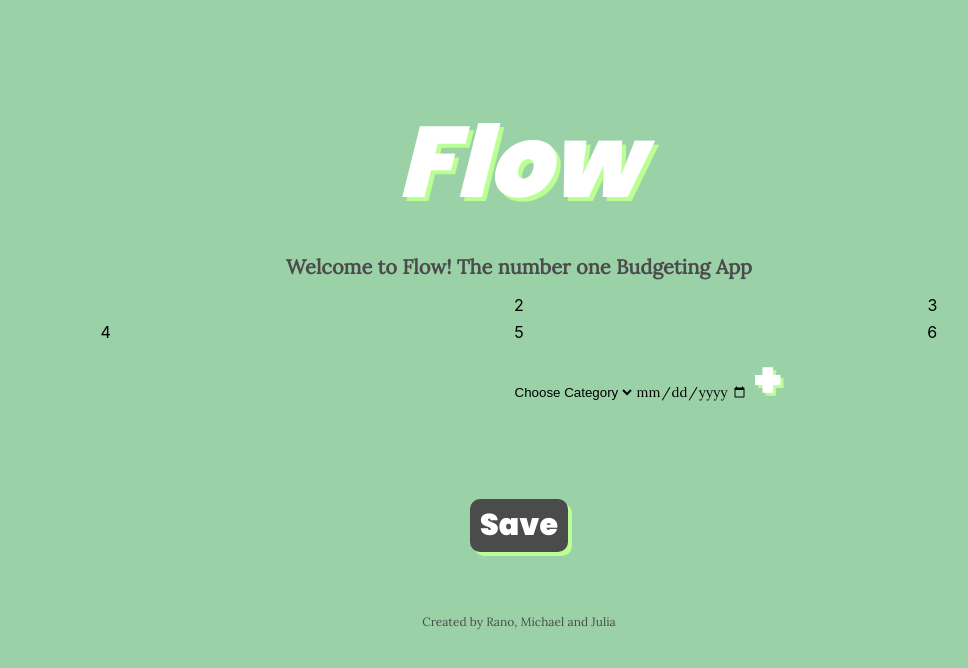
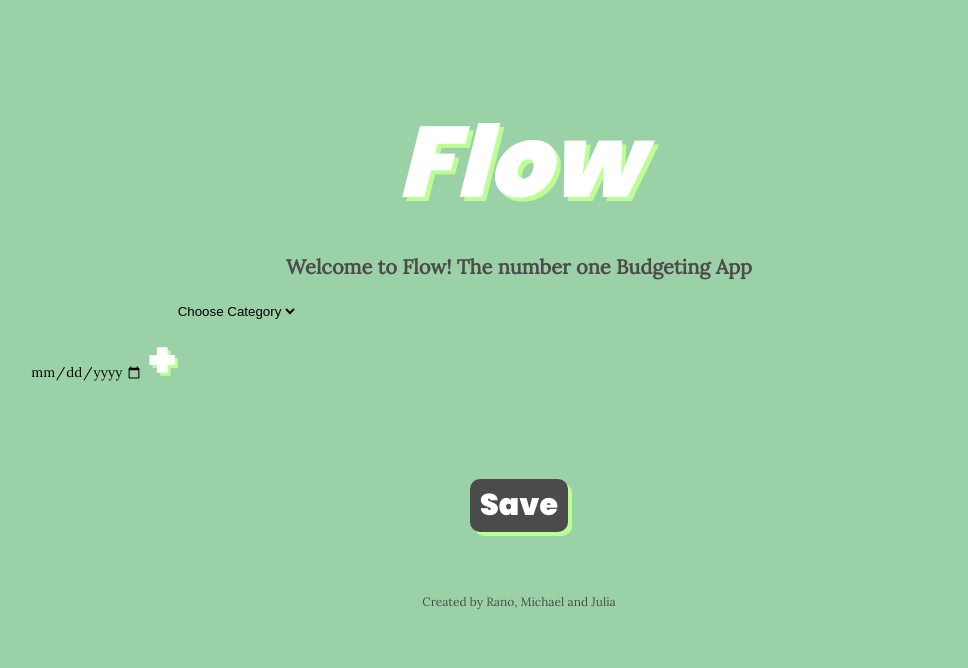
Before and after one commit to RanoZangana/Budget-Calculator, a React (Create React App) app in the folder budgetcalculator/: page / in a window 1280 px wide. Shown: the top 668 px of the page, without its empty margins (121-1089 px from the left). Built offline with nearby package versions, Linux system fonts and the light colour scheme.

Commit message:
grrrrrid

```diff
--- a/budgetcalculator/src/App.css
+++ b/budgetcalculator/src/App.css
@@ -27,7 +27,7 @@ h2
 
 
 
-.container {
+.container1 {
   display: grid;
   grid-template-columns: 3fr 3fr 3fr;
 }
@@ -38,6 +38,7 @@ input{
 
 #amount
 {
+  grid-column-start: 4;
   border: none;
   background: none;
   font-size: 20px;
--- a/budgetcalculator/src/App.js
+++ b/budgetcalculator/src/App.js
@@ -3,7 +3,6 @@ import './App.css';
 import './Items';
 import Items from './Items';
 import SearchForm from './Searchform';
-import Grid from './Grid'
 import Footer from './Footer'
 
 function App() {
@@ -12,9 +11,10 @@ function App() {
     <div className="App">
       <h1>Flow</h1>
       <h2>Welcome to Flow! The number one Budgeting App</h2>
-      <Grid />
-      <SearchForm />
-      <Items />
+        <div className="container1">
+          <SearchForm />
+          <Items />
+        </div>
       <Footer />
     </div>
   );
--- a/budgetcalculator/src/Grid.js
+++ /dev/null
@@ -1,17 +0,0 @@
-import React from 'react'
-import SearchForm from './Searchform';
-
-export default function Grid () {
-
-    return (
-
-        <div className="container">
-          <input id='amount'></input>
-          <div className="item">2</div>
-          <div className="item">3</div>
-          <div className="item">4</div>
-          <div className="item">5</div>
-          <div className="item">6</div>
-        </div>
-      )
-}
```
